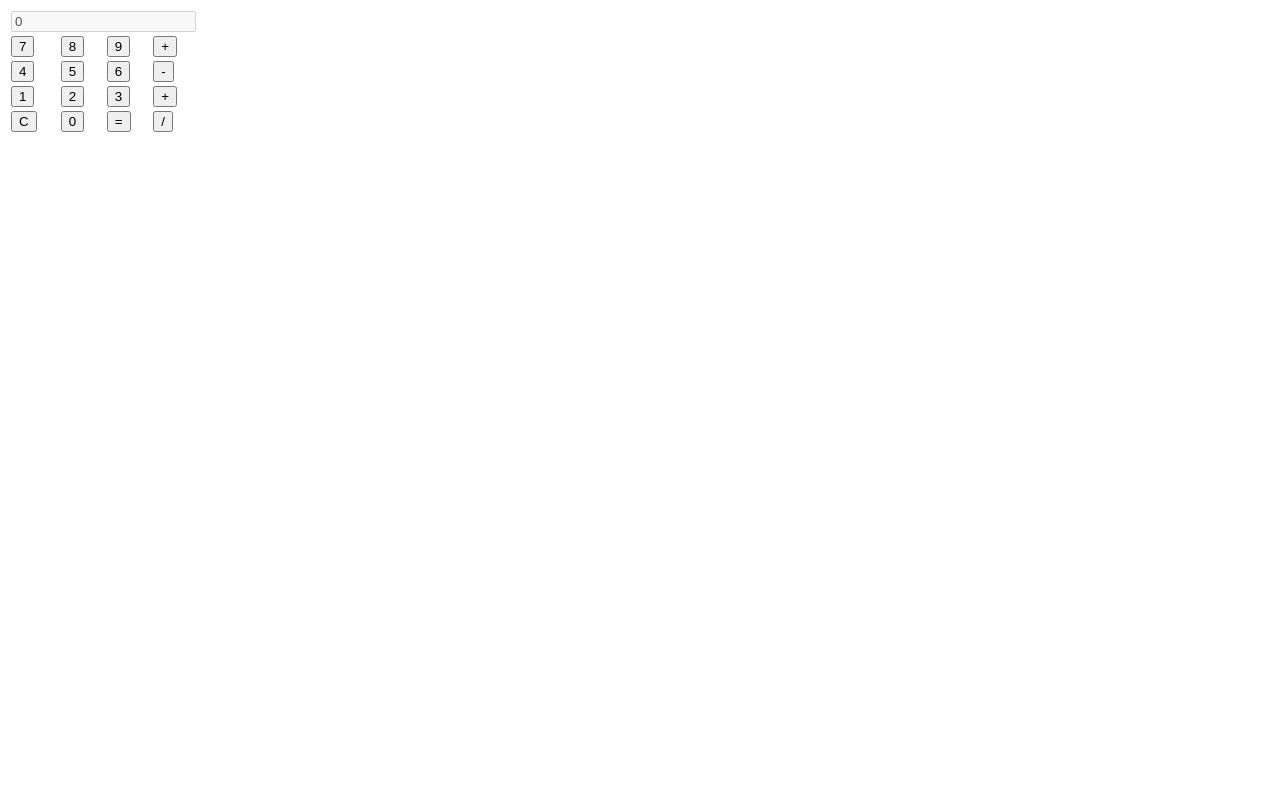
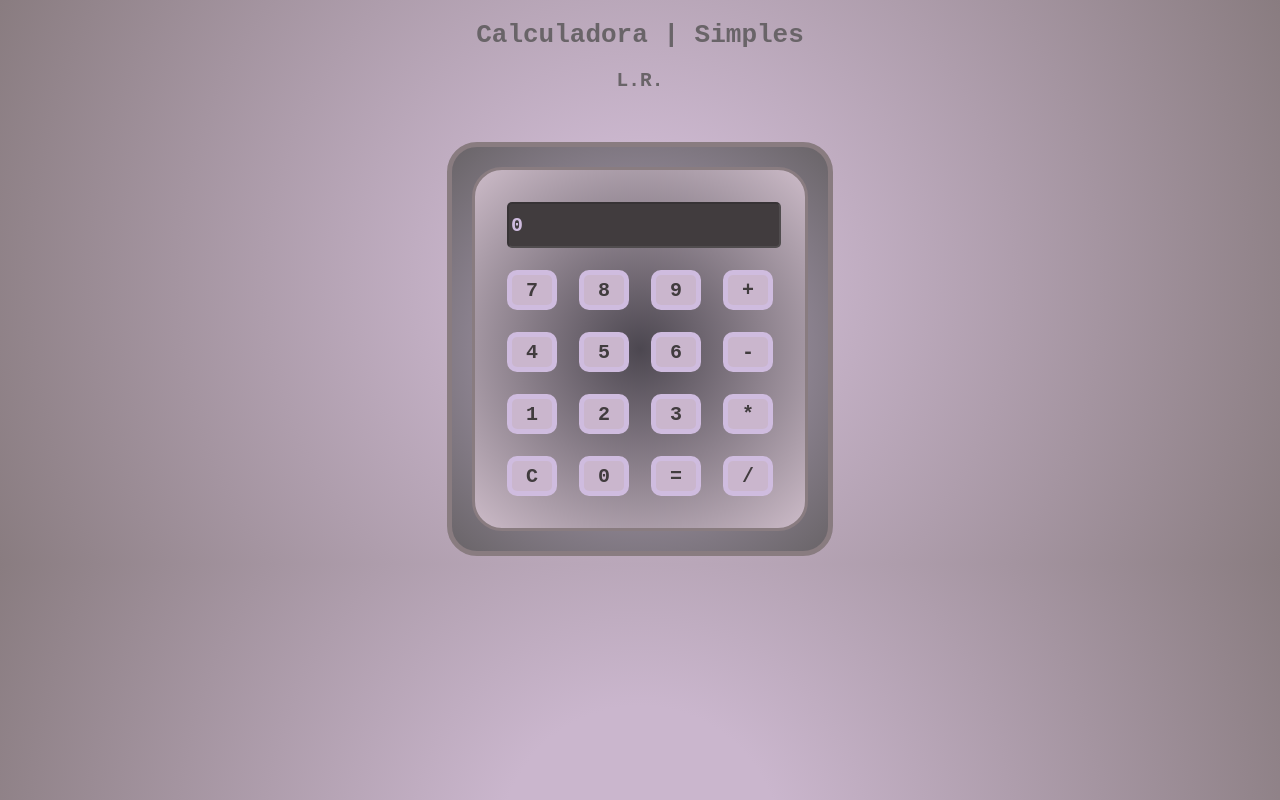
Before and after one commit to roclari/calc, a plain HTML site: page index.html in a window 1280 px wide. Drawn offline with Linux system fonts and the light colour scheme.

Commit message:
styled calculator

```diff
--- a/index.html
+++ b/index.html
@@ -9,34 +9,38 @@
     <title>Calculadora</title>
 </head>
 <body>
-    <table>
+    <h1>Calculadora | Simples</h1>
+    <h2>L.R.</h2>
+    <div class="container">
+        <table class="calculator">
             <tr>
                 <td colspan="6"><input type="text" id="display" value="0" disabled></td>
             </tr>
             <tr>
-            <td><input type="button" value="7" onclick=""/></td>
-            <td><input type="button" value="8" onclick=""/></td>
-            <td><input type="button" value="9" onclick=""/></td>
-            <td><input type="button" value="+" onclick=""/></td>
+                <td><input type="button" value="7" onclick="attDisplay(this)"/></td>
+                <td><input type="button" value="8" onclick="attDisplay(this)"/></td>
+                <td><input type="button" value="9" onclick="attDisplay(this)"/></td>
+                <td><input type="button" value="+" onclick="attOp(this)"/></td>
             </tr>
             <tr>
-            <td><input type="button" value="4" onclick=""/></td>
-            <td><input type="button" value="5" onclick=""/></td>
-            <td><input type="button" value="6" onclick=""/></td>
-            <td><input type="button" value="-" onclick=""/></td>
+                <td><input type="button" value="4" onclick="attDisplay(this)"/></td>
+                <td><input type="button" value="5" onclick="attDisplay(this)"/></td>
+                <td><input type="button" value="6" onclick="attDisplay(this)"/></td>
+                <td><input type="button" value="-" onclick="attOp(this)"/></td>
             </tr>
             <tr>
-            <td><input type="button" value="1" onclick=""/></td>
-            <td><input type="button" value="2" onclick=""/></td>
-            <td><input type="button" value="3" onclick=""/></td>
-            <td><input type="button" value="+" onclick=""/></td>
+                <td><input type="button" value="1" onclick="attDisplay(this)"/></td>
+                <td><input type="button" value="2" onclick="attDisplay(this)"/></td>
+                <td><input type="button" value="3" onclick="attDisplay(this)"/></td>
+                <td><input type="button" value="*" onclick="attOp(this)"/></td>
             </tr>
             <tr>
-            <td><input type="button" value="C" onclick=""/></td>
-            <td><input type="button" value="0" onclick=""/></td>
-            <td><input type="button" value="=" onclick=""/></td>
-            <td><input type="button" value="/" onclick=""/></td>
+                <td><input type="button" value="C" onclick="cleanDisplay()"/></td>
+                <td><input type="button" value="0" onclick="attDisplay(this)"/></td>
+                <td><input type="button" value="=" onclick="calc()"/></td>
+                <td><input type="button" value="/" onclick="attOp(this)"/></td>
             </tr>
         </table>
+    </div>
 </body>
 </html>
--- a/script.js
+++ b/script.js
@@ -0,0 +1,31 @@
+function attDisplay(btn) {
+    const display = document.getElementById('display');
+    if (display.value.length === 9)
+        return;
+    if (display.value === '0')
+        display.value = btn.value;
+    else
+        display.value += btn.value;
+}
+
+function cleanDisplay() {
+    document.getElementById('display').value = '0';
+}
+
+let op = '';
+let firstVal = 0;
+
+function attOp(btn) {
+    const display = document.getElementById('display');
+    op = btn.value;
+    firstVal = parseInt(display.value);
+    display.value = '0';
+}
+
+function calc() {
+    const display = document.getElementById('display');
+    const secondVal = parseInt(display.value);
+    firstVal = eval(firstVal+op+secondVal);
+    display.value = firstVal;
+    op = '';
+}
--- a/style.css
+++ b/style.css
@@ -0,0 +1,59 @@
+body {
+    background: radial-gradient(circle, #CAB6CD 20%, #897C80 100%);
+}
+
+h1, h2 {
+    margin-top: 20px;
+    font-family: monospace;
+    color: #696468;
+    text-align: center;
+}
+.container {
+    display: flex;
+    max-width: fit-content;
+    padding: 20px;
+    margin: auto;
+    margin-top: 50px;
+    border: solid #897C80 5px;
+    border-radius: 30px;
+    background: radial-gradient(circle, #bfafca 0%, #696468 100%);
+}
+
+.calculator {
+    background: radial-gradient(circle, #4c4750 0%, #ccbbc8 100%);
+    padding: 20px;
+    border: solid #897C80 3px;
+    border-radius: 30px;
+}
+
+td {
+    padding: 10px;
+}
+
+input[type=text] {
+    width: 100%;
+    height: 40px;
+    font-size: 20px;
+    font-family: monospace;
+    font-weight: bold;
+    background-color: #413c3e;
+    color: #CFBCDF;
+    border-radius: 5px;
+}
+
+input[type=button] {
+    width: 50px;
+    height: 40px;
+    font-size: 20px;
+    font-family: monospace;
+    font-weight: bold;
+    color: #413c3e;
+    background: #CAB6CD;
+    border: solid #CFBCDF 5px;
+    border-radius: 10px;
+}
+
+input[type=button]:hover {
+    background: #CFBCDF;
+    transition: ease-in-out 0.5ms;
+}
```
Lines whose indentation alone changed are shown as unchanged.
